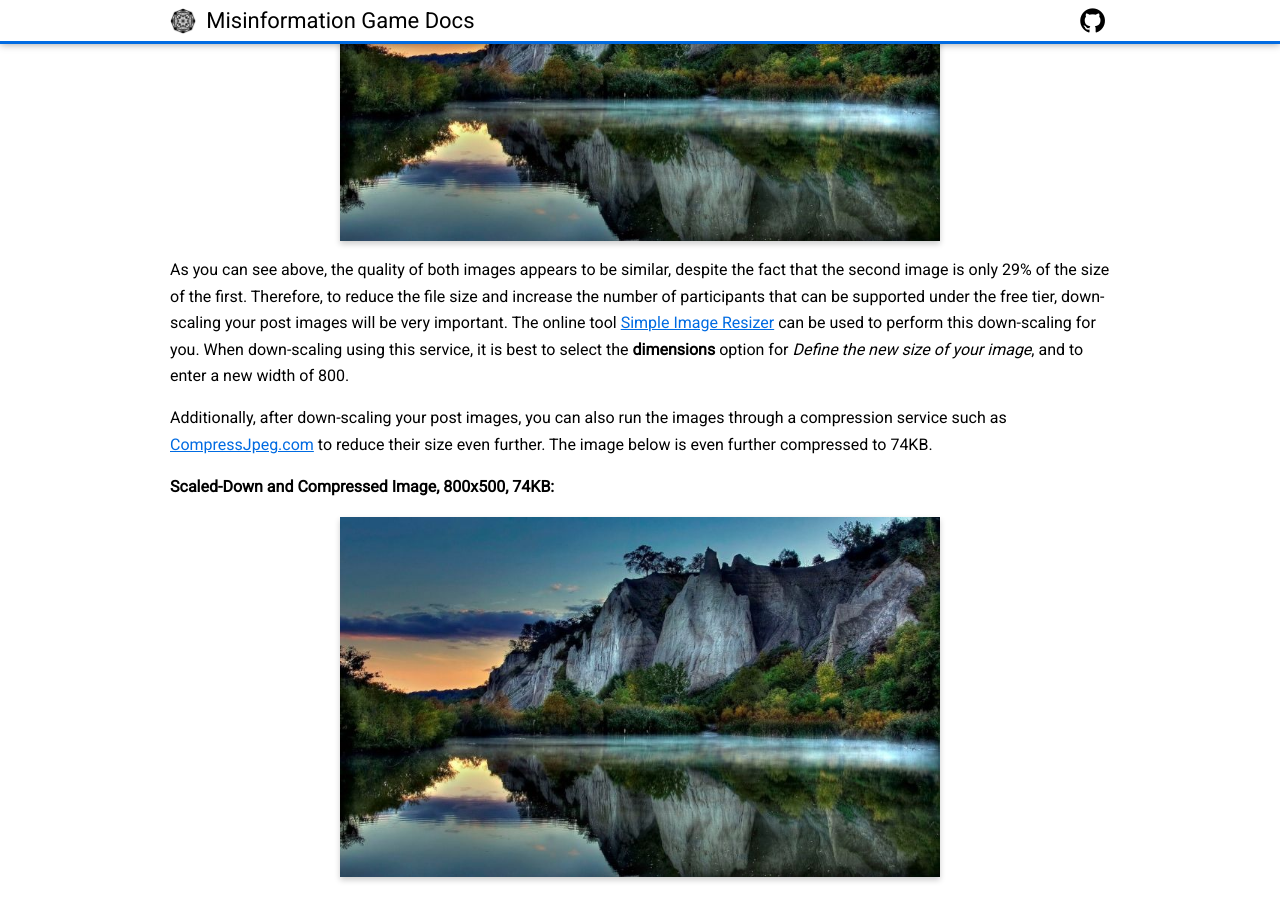
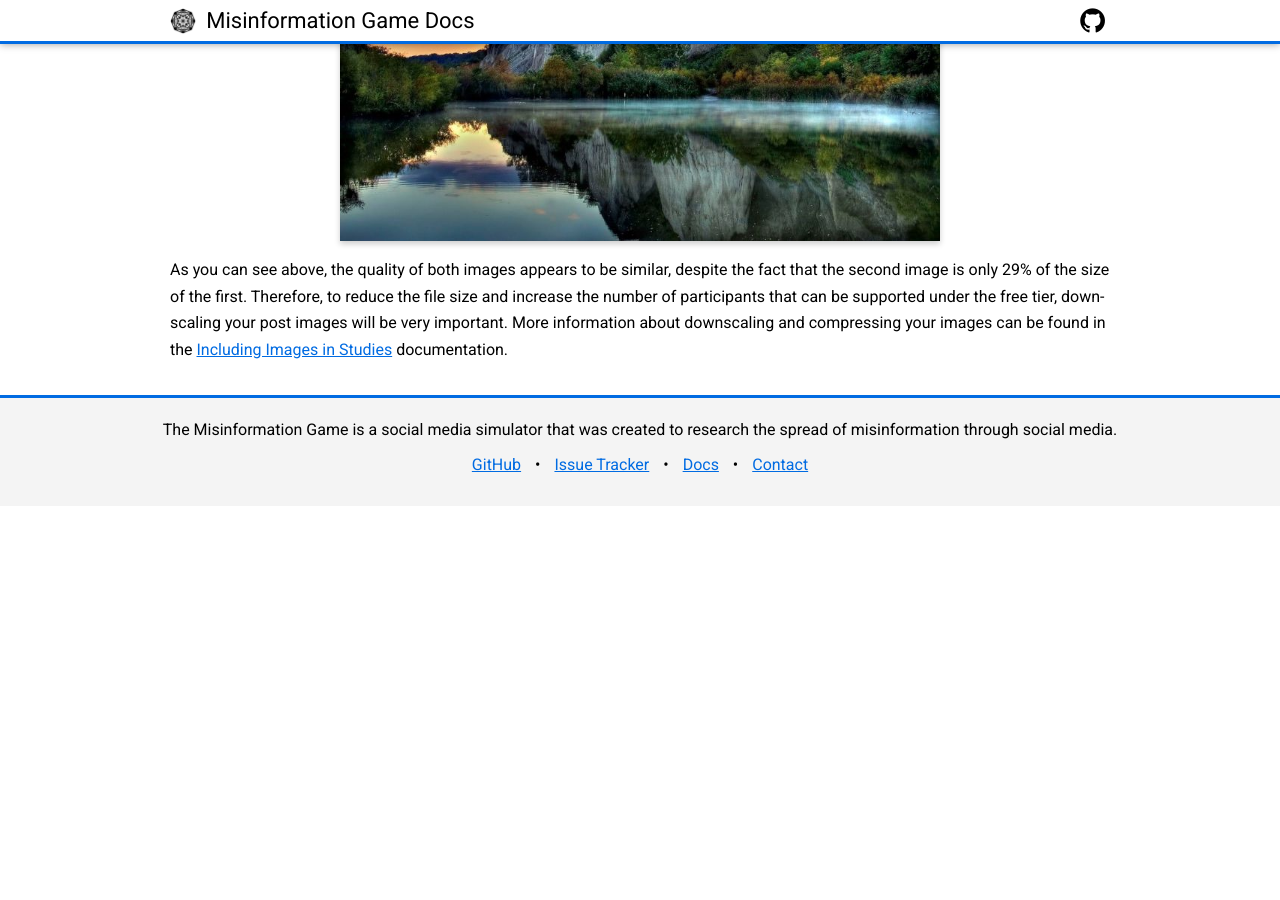
Before and after one commit to beekewardin/themisinformationgame.github.io, a Jekyll site: the page built from FirebasePricing.md, in a window 1280 px wide and 900 px high, scrolled down 4340 px. Built offline with Jekyll 4.4.1, drawn with Linux system fonts in a browser that asks for light colours; nearby versions of some CDN libraries; our own code applies the rules of GitHub Pages for plain Markdown files; after the commit the page ends 4846 px from its top, so only the background shows below that.

Commit message:
Move example downscaling & compression images to the including images documentation

```diff
--- a/FirebasePricing.md
+++ b/FirebasePricing.md
@@ -47,22 +47,22 @@
 the website to participants. This does not include sending
 the images within studies.
 
-|  Hosting Action  |  Free Tier Limit  |  Paid Tier Pricing  |
-| -------- | ----------------- | ------------------- |
-|  Storage  |  10 GB  |  $0.026/GB  |
-|  Data transfer  |  360 MB/day  |  $0.15/GB  |
+| Hosting Action | Free Tier Limit  | Paid Tier Pricing  |
+|----------------|------------------|--------------------|
+| Storage        | 10 GB            | $0.026/GB          |
+| Data transfer  | 360 MB/day       | $0.15/GB           |
 
 ### 2.2. Firebase Cloud Firestore
 Firebase Cloud Firestore is the backend service that stores
 the metadata about studies, and stores the results of studies.
 
-|  Cloud Storage Action  |  Free Tier Limit  |  Paid Tier Pricing  |
-| -------- | ----------------- | ------------------- |
-|  Stored data  |  1 GiB  |  $0.115/GiB  |
-|  Network egress  |  10 GiB/day  |  $0.12/GB  |
-|  Document writes  |  20K/day  |  $0.115/100k  |
-|  Document reads  |  50K/day  |  $0.038/100k  |
-|  Document deletes  |  20K/day  |  $0.013/100k  |
+| Cloud Storage Action  | Free Tier Limit  | Paid Tier Pricing  |
+|-----------------------|------------------|--------------------|
+| Stored data           | 1 GiB            | $0.115/GiB         |
+| Network egress        | 10 GiB/day       | $0.12/GB           |
+| Document writes       | 20K/day          | $0.115/100k        |
+| Document reads        | 50K/day          | $0.038/100k        |
+| Document deletes      | 20K/day          | $0.013/100k        |
 
 ### 2.3. Firebase Cloud Storage
 Firebase Cloud Storage is the backend service where the
@@ -70,12 +70,12 @@
 service is used to send the images within studies to
 participants.
 
-|  Cloud Storage Action  |  Free Tier Limit  |  Paid Tier Pricing  |
-| -------- | ----------------- | ------------------- |
-|  GB stored  |  5 GB  |  $0.026/GB  |
-|  GB downloaded  |  1 GB/day  |  $0.12/GB  |
-|  Upload operations  |  20K/day  |  $0.05/10k  |
-|  Download operations  |  50K/day  |  $0.004/10k  |
+| Cloud Storage Action  | Free Tier Limit  | Paid Tier Pricing  |
+|-----------------------|------------------|--------------------|
+| GB stored             | 5 GB             | $0.026/GB          |
+| GB downloaded         | 1 GB/day         | $0.12/GB           |
+| Upload operations     | 20K/day          | $0.05/10k          |
+| Download operations   | 50K/day          | $0.004/10k         |
 
 ## 3. Pricing Estimates for Example Studies
 We can make pricing estimates for running a study by
@@ -197,19 +197,6 @@
 only 29% of the size of the first. Therefore, to reduce the
 file size and increase the number of participants that can
 be supported under the free tier, down-scaling your post
-images will be very important. The online tool
-[Simple Image Resizer](http://www.simpleimageresizer.com/)
-can be used to perform this down-scaling for you. When
-down-scaling using this service, it is best to select
-the **dimensions** option for _Define the new size of
-your image_, and to enter a new width of 800.
-
-Additionally, after down-scaling your post images, you can
-also run the images through a compression service such as
-[CompressJpeg.com](https://compressjpeg.com/) to reduce
-their size even further. The image below is even further
-compressed to 74KB.
-
-**Scaled-Down and Compressed Image, 800x500, 74KB:**
-
-<img src="diagrams/example-image-800x500-compressed.jpg" alt="Example image that is 800 x 500 and compressed" width="600" />
+images will be very important. More information about
+downscaling and compressing your images can be found in
+the [Including Images in Studies](/Images) documentation.
```
Also changed, not shown: Images.md (+12 -0 lines).
